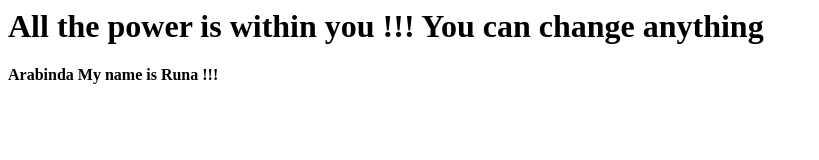
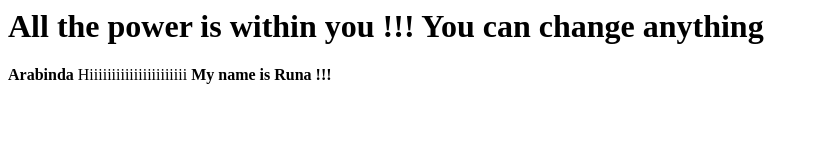
Before and after one commit to arabindamcs/aws-repo, a plain HTML site: page index.html in a window 1280 px wide. Shown: the whole page, without its empty margins (0-819 px from the left). Drawn offline with Linux system fonts and the light colour scheme.

Commit message:
updated for Arabinda

```diff
--- a/index.html
+++ b/index.html
@@ -2,6 +2,7 @@
 <body>
 <h1> All the power is within you !!! You can change anything </h1>
 <b>Arabinda</b>
+Hiiiiiiiiiiiiiiiiiiiiii
   <b> My name is Runa !!! </b>
 </body>
 </html>
```
